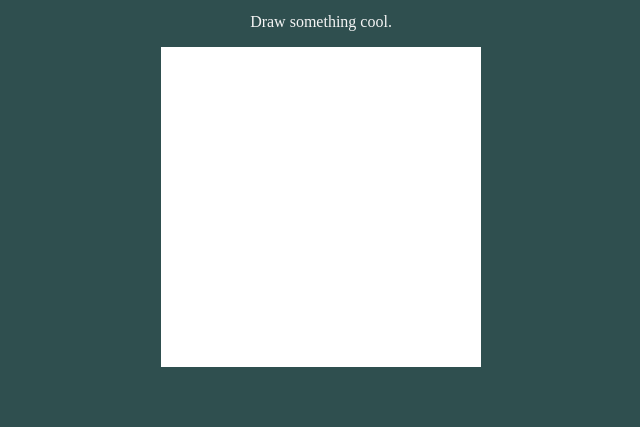
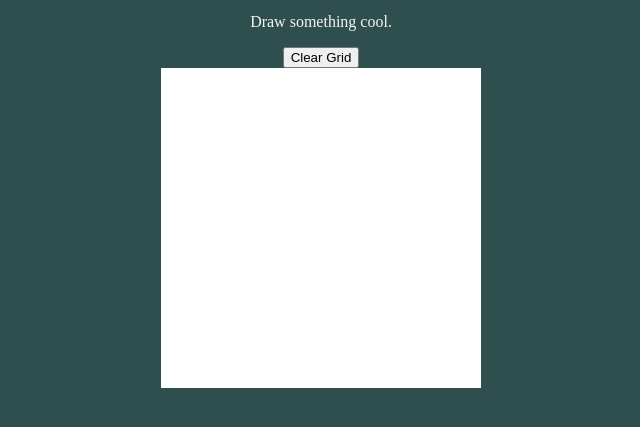
Before and after one commit to iamlistless/etch-a-sketch, a plain HTML site: page index.html in a window 1280 px wide. Shown: the part 69-496 px from the top of the page, without its empty margins (319-959 px from the left). Drawn offline with Linux system fonts and the light colour scheme.

Commit message:
Create clear grid button

```diff
--- a/index.html
+++ b/index.html
@@ -12,6 +12,9 @@
         <h1 class="header">Etch-a-Sketch</h1>
         <p class="headerText">Draw something cool.</p>
     </div>
+    <div class="buttonContainer">
+        <button class="clearButton">Clear Grid</button>
+    </div>
     <div class="gridContainer"></div>
 </body>
 </html>
--- a/script.js
+++ b/script.js
@@ -8,6 +8,16 @@ for (i = 0; i < 256; i++) {
     pixel.addEventListener("mousemove", () => {
         pixel.style.backgroundColor = "gray";
         });
+
+    function clearGrid() {
+        pixel.style.backgroundColor = "white";
+    }
+
+    const clearButton = document.querySelector(".clearButton")
+    clearButton.addEventListener("click", () => {
+        clearGrid();
+    })
+
 
     // let isDrawing = false;
 
--- a/style.css
+++ b/style.css
@@ -14,6 +14,11 @@ body {
 
 .subtext {
     margin-top: 0;
+}
+
+.buttonContainer {
+    display: grid;
+    justify-items: center;
 }
 
 .gridContainer {
```
